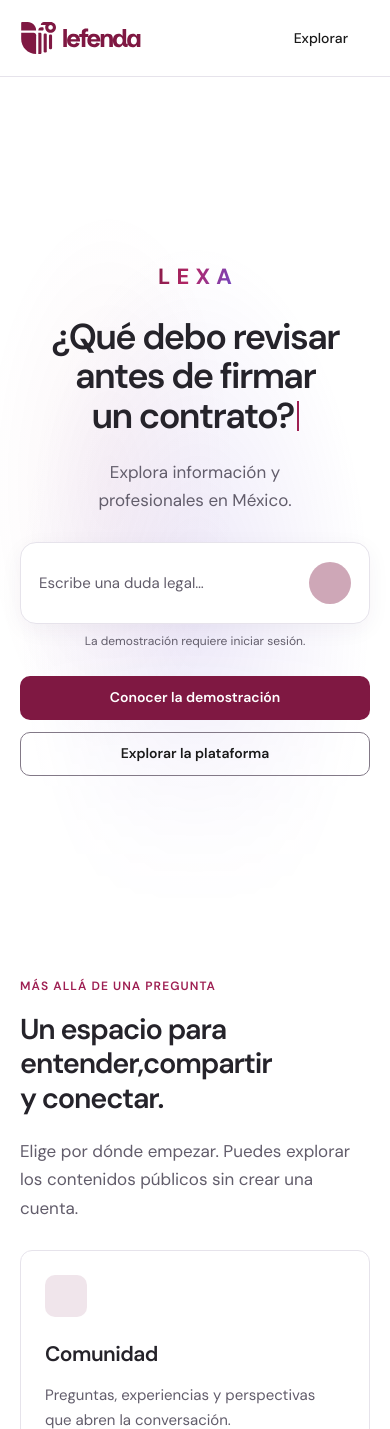
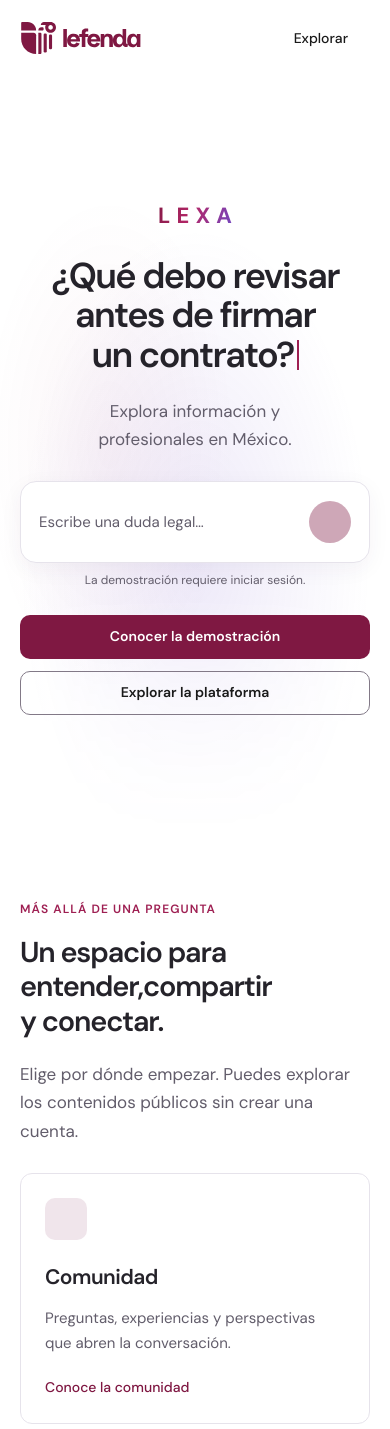
Before and after one commit to LuisEduardoHS/plataforma-legal-V2, a Laravel app: page / in a window 390 px wide. Shown: the top 1429 px of the page. Run offline with Laravel 12, Linux system fonts and the light colour scheme; style sheets or scripts are compiled from the project's sources; some libraries are stand-ins or nearby versions.

Commit message:
fix(landing): center hero and remove header background

```diff
--- a/resources/css/landing.css
+++ b/resources/css/landing.css
@@ -1,5 +1,6 @@
 /* Public presentation only. Reuse app.css tokens without mounting the app shell. */
 .landing-page {
+    --landing-header-height: 88px;
     --landing-bg: #fff;
     --landing-soft: #f7f6f8;
     --landing-text: #25232a;
@@ -36,10 +37,11 @@
 .landing-button-lexa:hover { background: #593aa9; }
 .landing-text-link { display: inline-flex; align-items: center; gap: 10px; min-height: 44px; font-size: 15px; font-weight: 600; color: var(--landing-brand); }
 .landing-text-link:hover { text-decoration: underline; text-underline-offset: 5px; }
-.landing-hero { position: relative; isolation: isolate; min-height: 100dvh; display: flex; align-items: center; border-bottom: 0; }
+.landing-page .public-header { background: transparent; border: 0; }
+.landing-hero { position: relative; isolation: isolate; min-height: calc(100dvh - var(--landing-header-height)); display: flex; align-items: center; border-bottom: 0; }
 .landing-hero-halo { position: absolute; z-index: -1; inset: 0; pointer-events: none; background: radial-gradient(ellipse 50% 48% at 50% 63%, color-mix(in srgb, var(--color-lexa) 12%, transparent), transparent 90%), radial-gradient(ellipse 36% 36% at 28% 48%, color-mix(in srgb, var(--color-accent) 5%, transparent), transparent 90%); }
 .landing-hero-halo { -webkit-mask-image: linear-gradient(to bottom, #000 0%, #000 68%, transparent 100%); mask-image: linear-gradient(to bottom, #000 0%, #000 68%, transparent 100%); }
-.landing-hero-content { width: 100%; padding-block: 88px 48px; text-align: center; }
+.landing-hero-content { width: 100%; padding-block: 40px; text-align: center; }
 .landing-lexa-identity { display: inline-flex; align-items: center; gap: 10px; color: var(--landing-lexa); font-size: 15px; font-weight: 600; letter-spacing: .035em; }
 .landing-lexa-identity svg { width: 22px; height: 22px; }
 .landing-lexa-wordmark { background: linear-gradient(110deg, var(--color-dark-accent), var(--color-lexa-rose) 45%, var(--color-lexa)); background-clip: text; -webkit-background-clip: text; color: transparent; font-size: 26px; font-weight: 700; line-height: 1; letter-spacing: var(--lexa-tracking); padding-left: var(--lexa-tracking); }
@@ -219,11 +221,12 @@
     .landing-steps { gap: 28px; }
 }
 @media (max-width: 767px) {
+    .landing-page { --landing-header-height: 76px; }
     .landing-lexa-wordmark { font-size: 22px; }
     .landing-container { width: calc(100% - 40px); }
     .landing-page .landing-section { padding-block: 56px; }
     .landing-hero h1 { height: 3.3em; }
-    .landing-hero-content { padding-block: 76px 32px; }
+    .landing-hero-content { padding-block: 32px; }
     .landing-hero h1 { letter-spacing: -.045em; }
     .landing-hero-description { margin-top: 22px; font-size: 17px; }
     .landing-example { margin-top: 28px; padding: 20px; }
@@ -254,7 +257,7 @@
     .landing-example blockquote { font-size: 19px; }
 }
 @media (max-height: 760px) {
-    .landing-hero-content { padding-block: 76px 28px; }
+    .landing-hero-content { padding-block: 28px; }
     .landing-hero h1 { margin-top: 16px; }
     .landing-hero-description { margin-top: 16px; }
     .landing-example { margin-top: 24px; }
```
